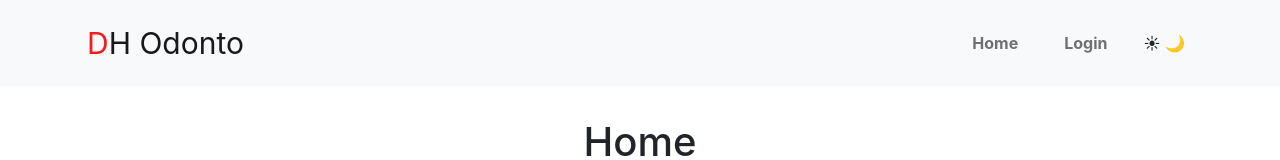
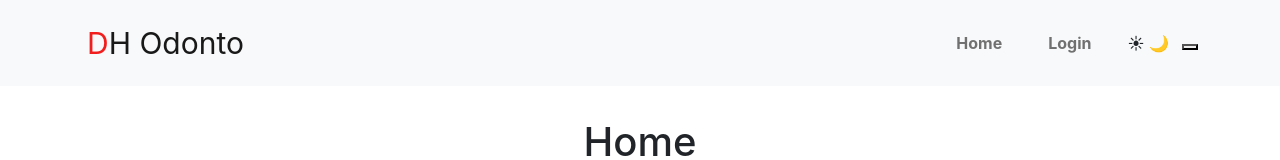
Before and after one commit to Vjoaoa/CK_API, a React (Create React App) app in the folder CTD-FE3-Checkpoint2-Template-main/: page /login in a window 1280 px wide. Shown: the top 160 px of the page. Built offline with nearby package versions, Linux system fonts and the light colour scheme.

Commit message:
mudanças no theme

```diff
--- a/CTD-FE3-Checkpoint2-Template-main/src/Components/Navbar.jsx
+++ b/CTD-FE3-Checkpoint2-Template-main/src/Components/Navbar.jsx
@@ -1,10 +1,16 @@
-import { useState,ReactSwitch } from "react";
+import { useContext } from "react";
+
 import styles from "./Navbar.module.css";
+import "./ThemeCSS.css"
 
+import{ ThemeContext } from "./ThemeContext"
 const Navbar = () => {
 
+  const {theme, handleTheme} = useContext(ThemeContext)
+
   return (
-    <header className="sticky-top">
+    <div className={theme === "ligth" ? "cardDark" : "cardLight"}>
+          <header className="sticky-top">
       {/* //Na linha seguinte deverá ser feito um teste se a aplicação
         // está em dark mode e deverá utilizar navbar-dark bg-dark ou navbar-light bg-light*/}
       <nav
@@ -60,12 +66,15 @@ const Navbar = () => {
                 >
                   ☀ 🌙{" "}
                 </button>
+
+                <button onClick={handleTheme}></button>
               </li>
             </ul>
           </div>
         </div>
       </nav>
     </header>
+    </div>
   );
 };
 
--- /dev/null
+++ b/CTD-FE3-Checkpoint2-Template-main/src/Components/ThemeCSS.css
@@ -0,0 +1,7 @@
+.cardDark{
+    background-color: #31313196;
+  }
+
+.cardLight{
+    background-color: aqua;
+}
--- a/CTD-FE3-Checkpoint2-Template-main/src/Components/ThemeContext.jsx
+++ b/CTD-FE3-Checkpoint2-Template-main/src/Components/ThemeContext.jsx
@@ -2,10 +2,24 @@ import{ createContext } from "react"
 
 export const ThemeContext = createContext({})
 
+
+
+
+
 const ThemaProvider =({children}) =>{
-    <ThemaProvider.Provider value={{thme: "light"}}>
+    const [theme, setTheme] = useState("light")
+
+    const handletheme=()=>{
+        if (theme === "ligth") {
+            setTheme("dark")
+        }else{
+            setTheme("light")
+        }
+    }
+    return(
+    <ThemaProvider.Provider value={{theme, handletheme}}>
         {children}
-    </ThemaProvider.Provider>
+    </ThemaProvider.Provider>)
 }
 
 export default ThemeContext;
--- a/CTD-FE3-Checkpoint2-Template-main/src/Routes.jsx
+++ b/CTD-FE3-Checkpoint2-Template-main/src/Routes.jsx
@@ -3,10 +3,13 @@ import { BrowserRouter, Routes, Route } from "react-router-dom";
 import Home from "./Routes/Home";
 import Detail from "./Routes/Details/Detail";
 import Login from "./Routes/Login/Login";
+import ThemeContext from "./Components/ThemeContext";
 
 const AppRoutes = () => {
     return (
+
         <BrowserRouter>
+
         <Routes>
             <Route path="" element={<Home />}>
 
@@ -15,6 +18,7 @@ const AppRoutes = () => {
 
             </Route>
         </Routes>
+
     </BrowserRouter>
     )
 }
```
Lines whose indentation alone changed are shown as unchanged.
